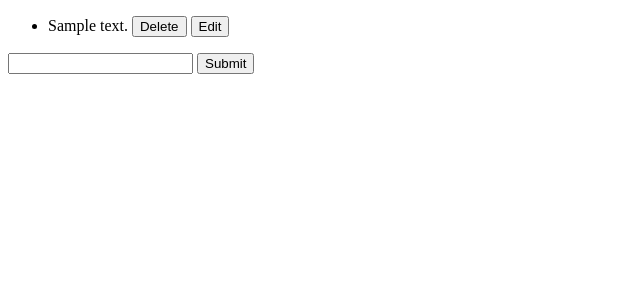
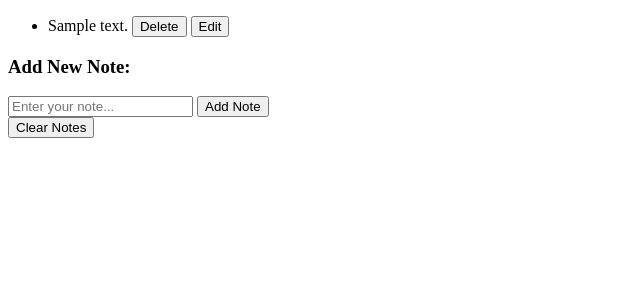
Before and after one commit to Hrishirt/Note-Taker, a Flask app: template templates/form.html in a window 1280 px wide. Shown: the top 300 px of the page, without its empty margins (0-640 px from the left). Run offline with Flask 3, Linux system fonts and the light colour scheme; the template is opened without the code that fills it: most values are stand-ins (such as "Sample title", 1, 10 or a date in 2020).

Commit message:
updated edit notes and added clear notes

```diff
--- a/main.py
+++ b/main.py
@@ -44,6 +44,12 @@ def edit_note(i):
         return redirect(url_for('noteTake'))
     return render_template('form.html', notes=notes, editing_i=i, editing_text=notes[i])
 
+@app.route('/clear_notes', methods=['POST'], endpoint='clear_notes')
+def clear_note():
+    notes.clear()
+    return render_template('form.html', notes=notes)
+
+
 print(app.url_map)
 
 if __name__ == "__main__":
--- a/templates/form.html
+++ b/templates/form.html
@@ -20,13 +20,24 @@
         </li>
         {% endfor %}
     </ul>
-
-    <form action="/" method="POST">
-        <input name="text">
-        <input type="submit">
-    </form>
-
-
-
+    {% if editing_i is defined %}
+        <!-- Edit form -->
+        <h3>Edit Note:</h3>
+        <form action="{{ url_for('edit_note', i=editing_i) }}" method="POST">
+            <input name="text" value="{{ editing_text }}" required>
+            <input type="submit" value="Update">
+        </form>
+        <a href="{{ url_for('noteTake') }}">Cancel</a>
+    {% else %}
+        <!-- Add new note form -->
+        <h3>Add New Note:</h3>
+        <form action="/" method="POST">
+            <input name="text" placeholder="Enter your note..." required>
+            <input type="submit" value="Add Note">
+        </form>
+    {% endif %}
+        <form action="/clear_notes" method="POST">
+            <input type="submit" value="Clear Notes">
+        </form>
 </body>
 </html>
```
